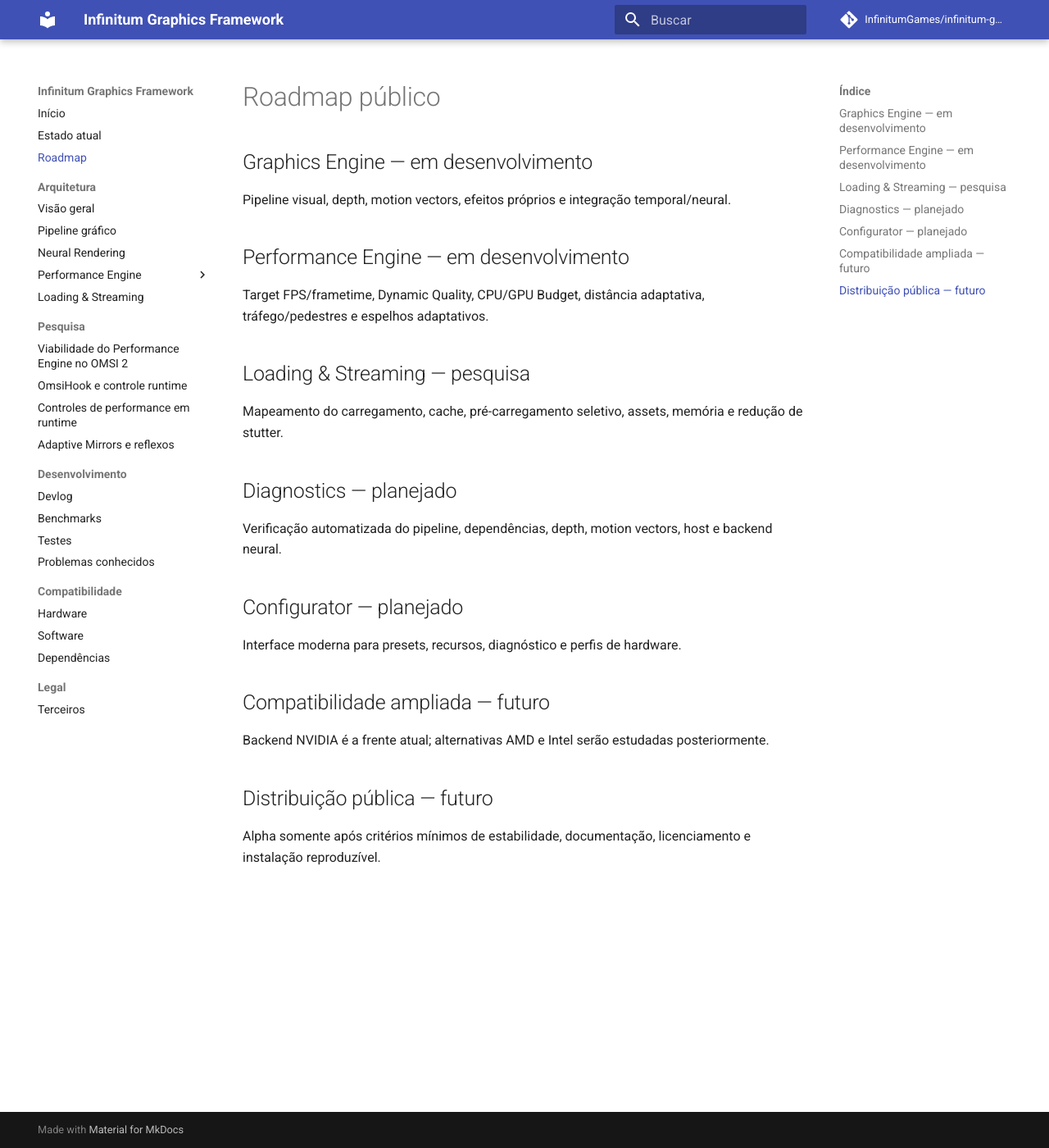
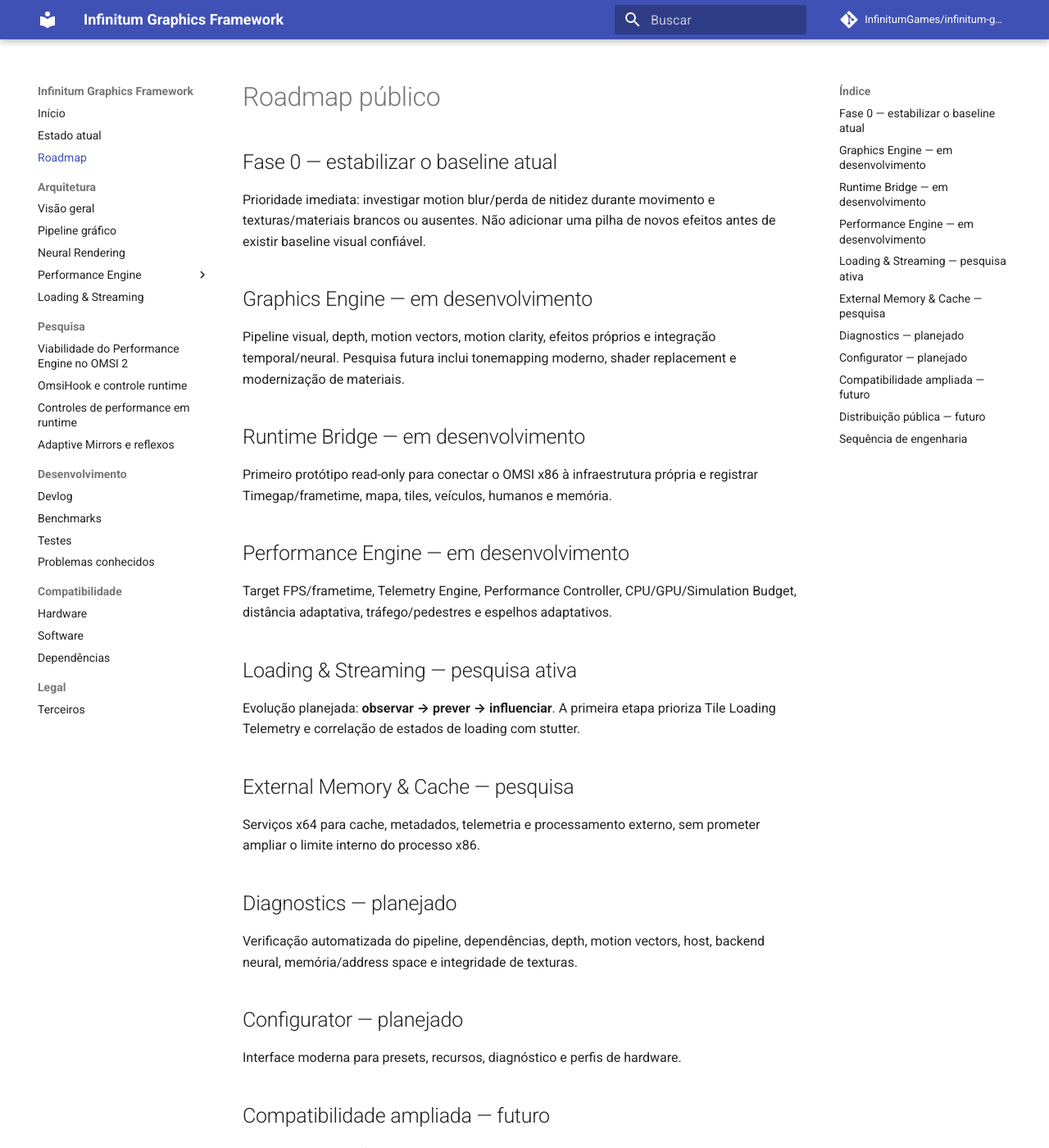
Before and after one commit to InfinitumGames/infinitum-graphics-framework, an MkDocs documentation site: the page built from docs/roadmap.md, in a window 1280 px wide and 1400 px high. Shown: the whole window at 82% size. Built offline with MkDocs 1.6.1 and Material for MkDocs 9.7.7, drawn with Linux system fonts in a browser that asks for light colours; comment, search, counter and statistics services are not loaded; some of the changed text lies outside the part shown.

Commit message:
docs: update roadmap for engine modernization strategy

```diff
--- a/docs/roadmap.md
+++ b/docs/roadmap.md
@@ -1,22 +1,45 @@
 # Roadmap público
 
+## Fase 0 — estabilizar o baseline atual
+
+Prioridade imediata: investigar motion blur/perda de nitidez durante movimento e texturas/materiais brancos ou ausentes. Não adicionar uma pilha de novos efeitos antes de existir baseline visual confiável.
+
 ## Graphics Engine — em desenvolvimento
-Pipeline visual, depth, motion vectors, efeitos próprios e integração temporal/neural.
+
+Pipeline visual, depth, motion vectors, motion clarity, efeitos próprios e integração temporal/neural. Pesquisa futura inclui tonemapping moderno, shader replacement e modernização de materiais.
+
+## Runtime Bridge — em desenvolvimento
+
+Primeiro protótipo read-only para conectar o OMSI x86 à infraestrutura própria e registrar Timegap/frametime, mapa, tiles, veículos, humanos e memória.
 
 ## Performance Engine — em desenvolvimento
-Target FPS/frametime, Dynamic Quality, CPU/GPU Budget, distância adaptativa, tráfego/pedestres e espelhos adaptativos.
 
-## Loading & Streaming — pesquisa
-Mapeamento do carregamento, cache, pré-carregamento seletivo, assets, memória e redução de stutter.
+Target FPS/frametime, Telemetry Engine, Performance Controller, CPU/GPU/Simulation Budget, distância adaptativa, tráfego/pedestres e espelhos adaptativos.
+
+## Loading & Streaming — pesquisa ativa
+
+Evolução planejada: **observar → prever → influenciar**. A primeira etapa prioriza Tile Loading Telemetry e correlação de estados de loading com stutter.
+
+## External Memory & Cache — pesquisa
+
+Serviços x64 para cache, metadados, telemetria e processamento externo, sem prometer ampliar o limite interno do processo x86.
 
 ## Diagnostics — planejado
-Verificação automatizada do pipeline, dependências, depth, motion vectors, host e backend neural.
+
+Verificação automatizada do pipeline, dependências, depth, motion vectors, host, backend neural, memória/address space e integridade de texturas.
 
 ## Configurator — planejado
+
 Interface moderna para presets, recursos, diagnóstico e perfis de hardware.
 
 ## Compatibilidade ampliada — futuro
+
 Backend NVIDIA é a frente atual; alternativas AMD e Intel serão estudadas posteriormente.
 
 ## Distribuição pública — futuro
-Alpha somente após critérios mínimos de estabilidade, documentação, licenciamento e instalação reproduzível.
+
+Alpha somente após critérios mínimos de estabilidade, documentação, licenciamento, instalação reproduzível e um benchmark A/B confiável.
+
+## Sequência de engenharia
+
+**Medir → entender → controlar → otimizar → modernizar.**
```
